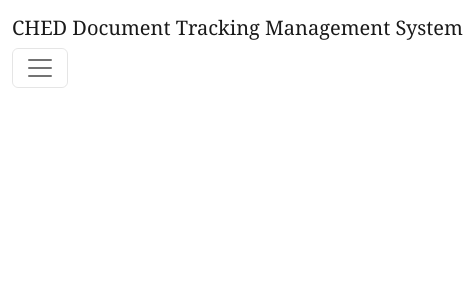
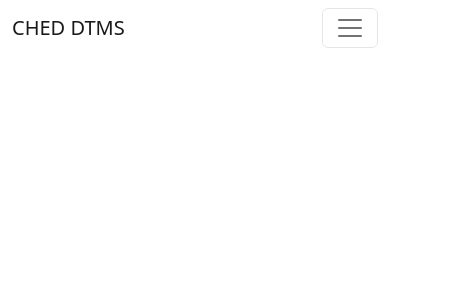
Before and after one commit to megaloria/CHEDRO-DTMS-Frontend, a React (Create React App) app: page / in a window 390 px wide. Shown: the top 300 px of the page, 463 px wide, since content can reach past the window. Built offline with nearby package versions, Linux system fonts and the light colour scheme.

Commit message:
Organized editor styles

```diff
--- a/src/units/Header/Header.js
+++ b/src/units/Header/Header.js
@@ -1,25 +1,26 @@
-// import React, { useState } from "react";
-import "./Header.css";
-import Container from "react-bootstrap/Container";
-import Nav from "react-bootstrap/Nav";
-import Navbar from "react-bootstrap/Navbar";
-import NavDropdown from "react-bootstrap/NavDropdown";
-import { FontAwesomeIcon } from "@fortawesome/react-fontawesome";
+import React from 'react';
+import {
+  Container,
+  Nav,
+  Navbar,
+  NavDropdown,
+  OverlayTrigger,
+  Tooltip
+} from 'react-bootstrap';
+import { FontAwesomeIcon } from '@fortawesome/react-fontawesome';
 import {
   faBell,
-  faCircleExclamation,
   faDoorOpen,
   faKey,
   faUser
-} from "@fortawesome/free-solid-svg-icons";
-import OverlayTrigger from 'react-bootstrap/OverlayTrigger';
-import Tooltip from 'react-bootstrap/Tooltip';
+} from '@fortawesome/free-solid-svg-icons';
+
+import './styles.css';
 
 function Header() {
 
-
-  const renderTooltip = (props) => (
-    <Tooltip id="button-tooltip" {...props}>
+  const renderTooltip = props => (
+    <Tooltip id='button-tooltip' {...props}>
       Home
     </Tooltip>
   );
@@ -27,67 +28,54 @@
   return (
     <Navbar
       collapseOnSelect
-      expand="lg"
-      bg="white"
-      variant="light"
-      sticky="top">
-      <Container className="cont1">
+      expand='lg'
+      variant='light'
+      sticky='top'>
+      <Container className='cont1'>
         <OverlayTrigger
-          placement="right"
+          placement='right'
           delay={{ show: 250, hide: 200 }}
-          overlay={renderTooltip}
-        >
-          <Navbar.Brand className="title" href="#home">
-            CHED Document Tracking Management System
+          overlay={renderTooltip}>
+          <Navbar.Brand className='title' href='#home'>
+            <span className='d-none d-md-inline-block'>
+              CHED Document Tracking Management System
+            </span>
+            <span className='d-inline-block d-md-none'>
+              CHED DTMS
+            </span>
           </Navbar.Brand>
         </OverlayTrigger>
 
-        <Navbar.Toggle aria-controls="responsive-navbar-nav" />
-        <Navbar.Collapse id="responsive-navbar-nav">
-          <Nav className="ms-auto">
+        <Navbar.Toggle aria-controls='responsive-navbar-nav' />
+        <Navbar.Collapse id='responsive-navbar-nav'>
+          <Nav className='ms-auto'>
             <NavDropdown
               title={
                 <span>
-                  <FontAwesomeIcon
-                    icon={faBell}
-                  /> Notifications
+                  <FontAwesomeIcon icon={faBell} /> Notifications
                 </span>
               }
-              id="collasible-nav-dropdown"
-              renderMenuOnMount={true}
-            >
-              <NavDropdown.Item className="ms-auto" href=" "
-              >
-                <FontAwesomeIcon
-                  icon={faCircleExclamation}
-                  fixedWidth
-                /> Notifications here
-              </NavDropdown.Item>
-              <NavDropdown.Divider />
+              id='collasible-nav-dropdown'
+              renderMenuOnMount={true}>
             </NavDropdown>
             <NavDropdown
               title={
                 <span>
-                  <FontAwesomeIcon
-                    icon={faUser}
-                  /> Username
+                  <FontAwesomeIcon icon={faUser} /> Username
                 </span>
               }
-              id="collasible-nav-dropdown"
-              renderMenuOnMount={true}
-            >
-              <NavDropdown.Item href=" ">
+              id='collasible-nav-dropdown'
+              renderMenuOnMount={true}>
+              <NavDropdown.Item href=' '>
                 <FontAwesomeIcon
                   icon={faKey}
-                  fixedWidth
-                /> Change Password
+                  fixedWidth /> Change Password
               </NavDropdown.Item>
               <NavDropdown.Divider />
-              <NavDropdown.Item href=" ">
+              <NavDropdown.Item href=' '>
                 <FontAwesomeIcon
                   icon={faDoorOpen}
-                  fixedWidth
-                /> Logout
+                  fixedWidth /> Logout
               </NavDropdown.Item>
             </NavDropdown>
           </Nav>
@@ -96,4 +84,5 @@
     </Navbar>
   );
 }
+
 export default Header;
--- a/src/units/Header/Header.css
+++ b/src/units/Header/styles.css
@@ -1,13 +1,12 @@
-.title{
-    font-family:Cambria, Cochin, Georgia, Times, 'Times New Roman', serif
-}
 #collasible-nav-dropdown {
     margin-right: 5%;
 }
+
 #button-tooltip > .tooltip-inner {
   background-color: #25282a ;
   color: white;
 }
+
 .nav-item.dropdown:hover .dropdown-menu {
     display: block;
 }
```
